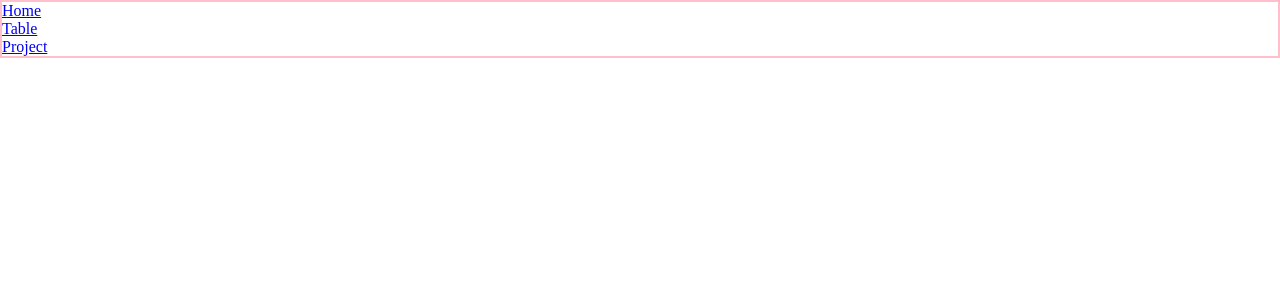
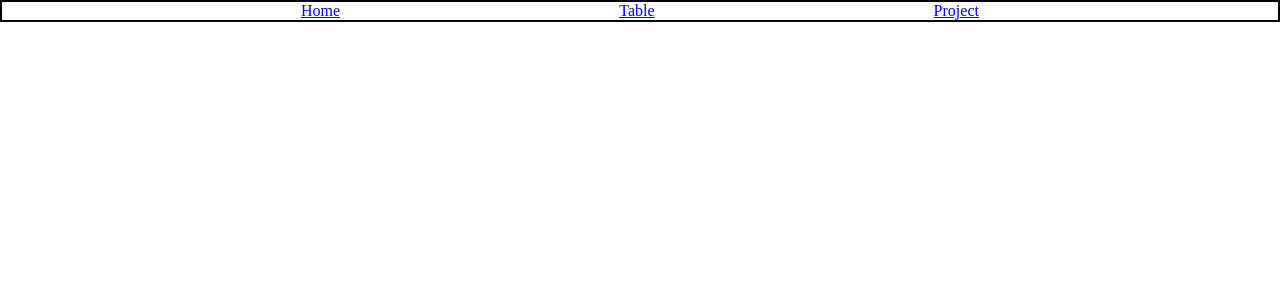
Before and after one commit to infoshareacademy/jfddr2-cyberfrontend-app, a React (Create React App) app: page / in a window 1280 px wide. Shown: the top 300 px of the page. Built offline with nearby package versions, Linux system fonts and the light colour scheme.

Commit message:
Change nav look

```diff
--- a/src/views/Nav/Nav.css
+++ b/src/views/Nav/Nav.css
@@ -1,30 +1,12 @@
-* {
-  padding: 0;
-  margin: 0;
-  box-sizing: border-box;
-  list-style: none;
-}
-
-nav {
-  border: 2px solid pink;
-}
-
-.main__nav {
+.nav {
+  border: 2px solid black;
   display: flex;
   justify-content: space-between;
   align-items: center;
   padding: 0 20px;
 }
-.burger__nav {
-  width: 50px;
-  height: 40px;
+.class__list {
   display: flex;
-  flex-direction: column;
-  justify-content: center;
+  width: 100%;
+  justify-content: space-evenly;
 }
-.burger__menu {
-  width: 40px;
-  height: 5px;
-  margin: 3px;
-  background-color: #000;
-}
--- a/src/views/Nav/Nav.js
+++ b/src/views/Nav/Nav.js
@@ -4,8 +4,8 @@ import './Nav.css';
 
 function TopNav() {
   return (
-    <nav>
-      <ul>
+    <nav className="nav">
+      <ul className="class__list">
         <li>
           <Link to="/">Home</Link>
         </li>
```
